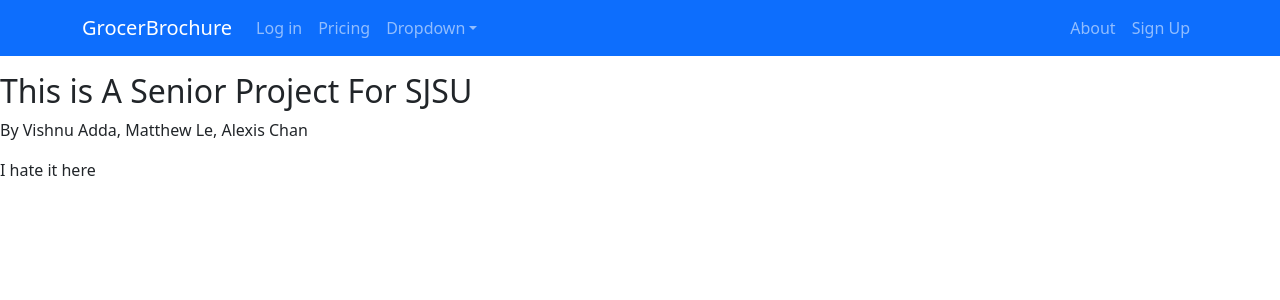
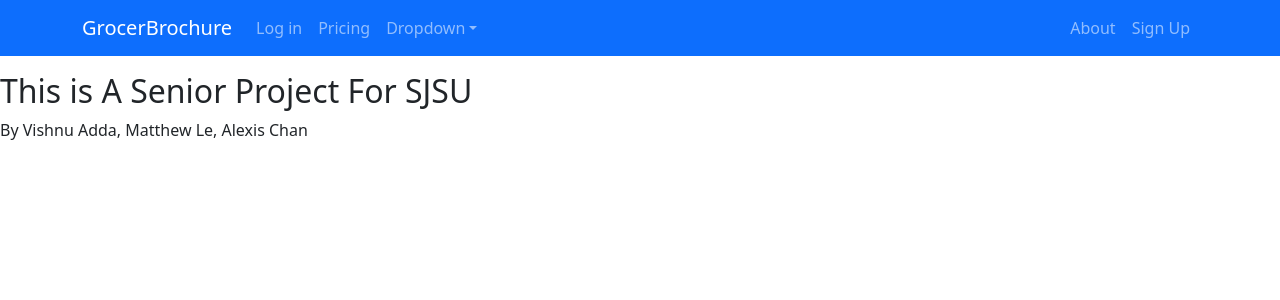
Before and after one commit to Lematthew/CMPE-195A-Senior-Project, a React (Create React App) app in the folder grocer-brochure/: page /About in a window 1280 px wide. Shown: the top 300 px of the page. Built offline with nearby package versions, Linux system fonts and the light colour scheme.

Commit message:
text corrections

```diff
--- a/grocer-brochure/src/Components/About.js
+++ b/grocer-brochure/src/Components/About.js
@@ -6,7 +6,6 @@ const About = () => (
 
   <h2>This is A Senior Project For SJSU </h2>
   <p>By Vishnu Adda, Matthew Le, Alexis Chan</p>
-  <p>I hate it here</p>
   </main>
 );
 
--- a/grocer-brochure/src/Components/Login.js
+++ b/grocer-brochure/src/Components/Login.js
@@ -49,7 +49,7 @@ const Login = () => {
       setPwd('');
     }
     else
-      setErrMsg('WRONG INFO BITCH')
+      setErrMsg('Incorrect info')
     } catch(err){
         if(!err?.response){
           setErrMsg('No Response from Server');
```
